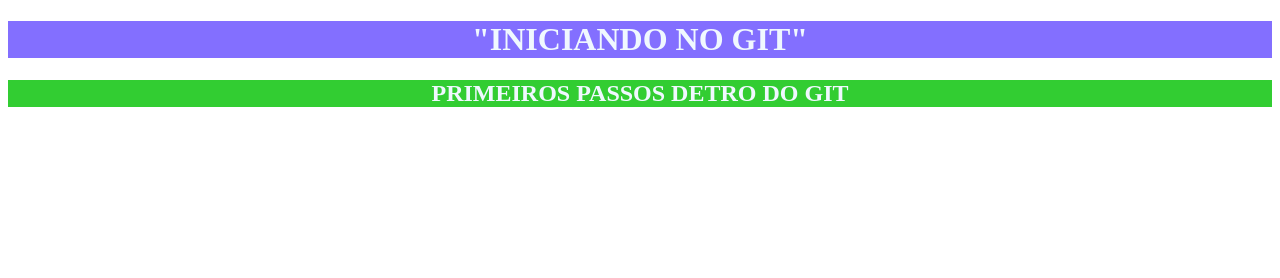
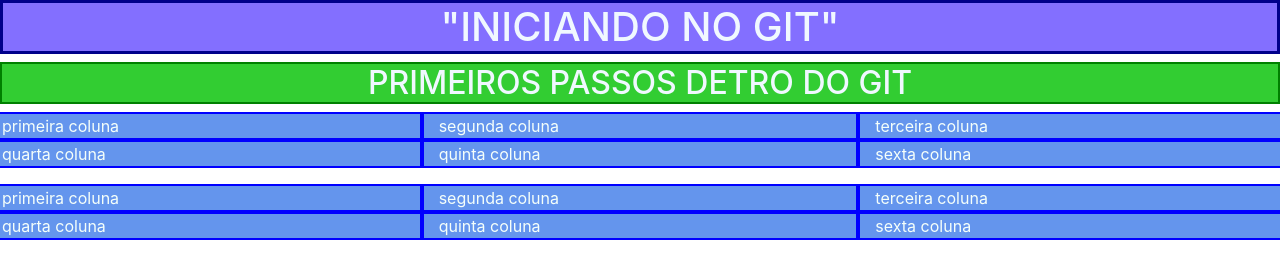
Before and after one commit to luciano-vtn/MD_GIT, a plain HTML site: page index.html in a window 1280 px wide. Drawn offline with Linux system fonts and the light colour scheme.

Commit message:
atualizando

```diff
--- a/css/style.css
+++ b/css/style.css
@@ -1,11 +1,13 @@
 .title{
 	background: #836FFF;
+	border: 3px solid #00008B;
 	color: #F0F8FF;
 	text-align: center;
 }
 
 .sub_title {
 	background: #32CD32;
+	border: 2px solid #008000;
 	color: #F0F8FF;
 	text-align: center;
 }
--- a/index.html
+++ b/index.html
@@ -2,13 +2,62 @@
 <html>
   <head>
 	<meta charset="utf-8">
-	<link rel="stylesheet" href="css/style.css">
-	<title>Primero Projeto p/ o Git</title>
+	<meta name="viewport" content="width=device-width, initial-scale=1, shrink-to-fit=no">
+		<link rel="stylesheet" href="css/bootstrap.min.css">
+		<link rel="stylesheet" href="css/style.css">
+
+
+					<title>Primero Projeto p/ o Git</title>
   </head>
 
     <body>
-    	<h1 class="title">"INICIANDO NO GIT"</h1>
+
+		<h1 class="title">"INICIANDO NO GIT"</h1>
     	<h2 class="sub_title"> PRIMEIROS PASSOS DETRO DO GIT</h2>
 
+<!--//INICIO DO CSS DAS DIVIS DO COTEINER PARA O .ROW //-->
+			<style type="text/css">
+				.row [class^=col-], .row .col {
+				background: #6495ED;
+	            border: 2px solid #0000FF;
+	            color: #F5FFFA;
+			}
+            </style>
+
+<!--// UMA DAS FORMAR DE QUEBRAR LINHA E COLOCANDO UMA 	<div class="w-100"></div>//-->
+
+    		<div class="conteiner"></div>
+    			<div class="row">
+    				<div class="col"> primeira coluna</div>
+    				<div class="col"> segunda coluna</div>
+    				<div class="col"> terceira coluna</div>
+
+    				<div class="w-100"></div>
+
+    				<div class="col"> quarta coluna</div>
+    				<div class="col"> quinta coluna</div>
+    				<div class="col"> sexta coluna</div>
+				</div><p></p><p></p>
+
+<!--//OUTRA FORMA DE QUEBRAR LINHA E FAZENDO OUTRA DIV ROW//-->
+
+				<div class="row">
+    				<div class="col"> primeira coluna</div>
+    				<div class="col"> segunda coluna</div>
+    				<div class="col"> terceira coluna</div>
+    			</div>
+
+    					<div class="row">
+    						<div class="col"> quarta coluna</div>
+    						<div class="col"> quinta coluna</div>
+    						<div class="col"> sexta coluna</div>
+						</div>
+
+
+<!--// FINAL DAS DIVIS DO CONTEINER//-->
+
+
+    	<script type="text/javascript" src="js/jquery-3.5.1.min.js"></script>
+    	<script type="text/javascript" src="js/bootstrap.bundle.min.js"></script>
     </body>
 </html>
--- a/js/texte.js
+++ /dev/null
@@ -1 +0,0 @@
-texte par o sistema  js.
```
